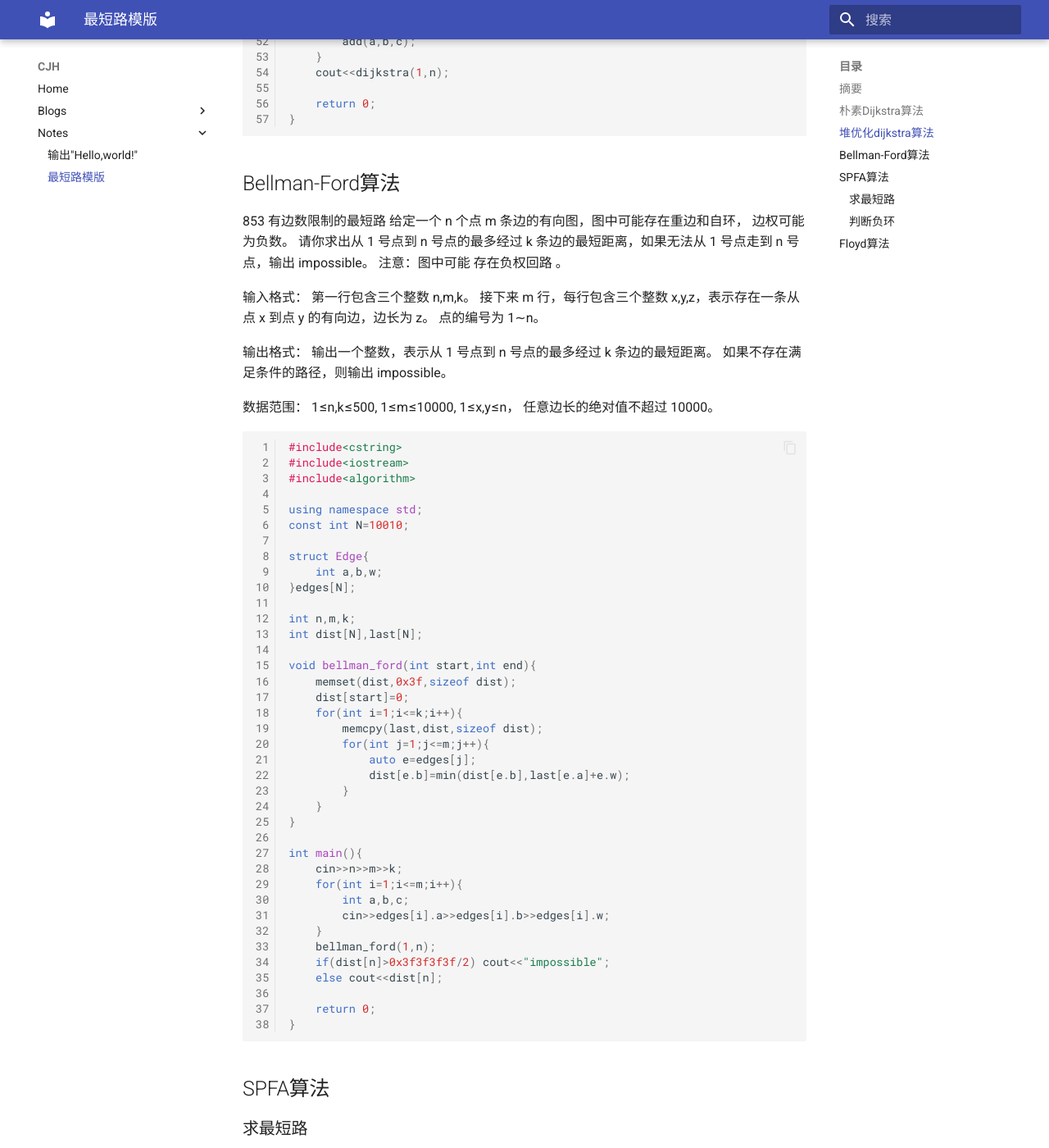
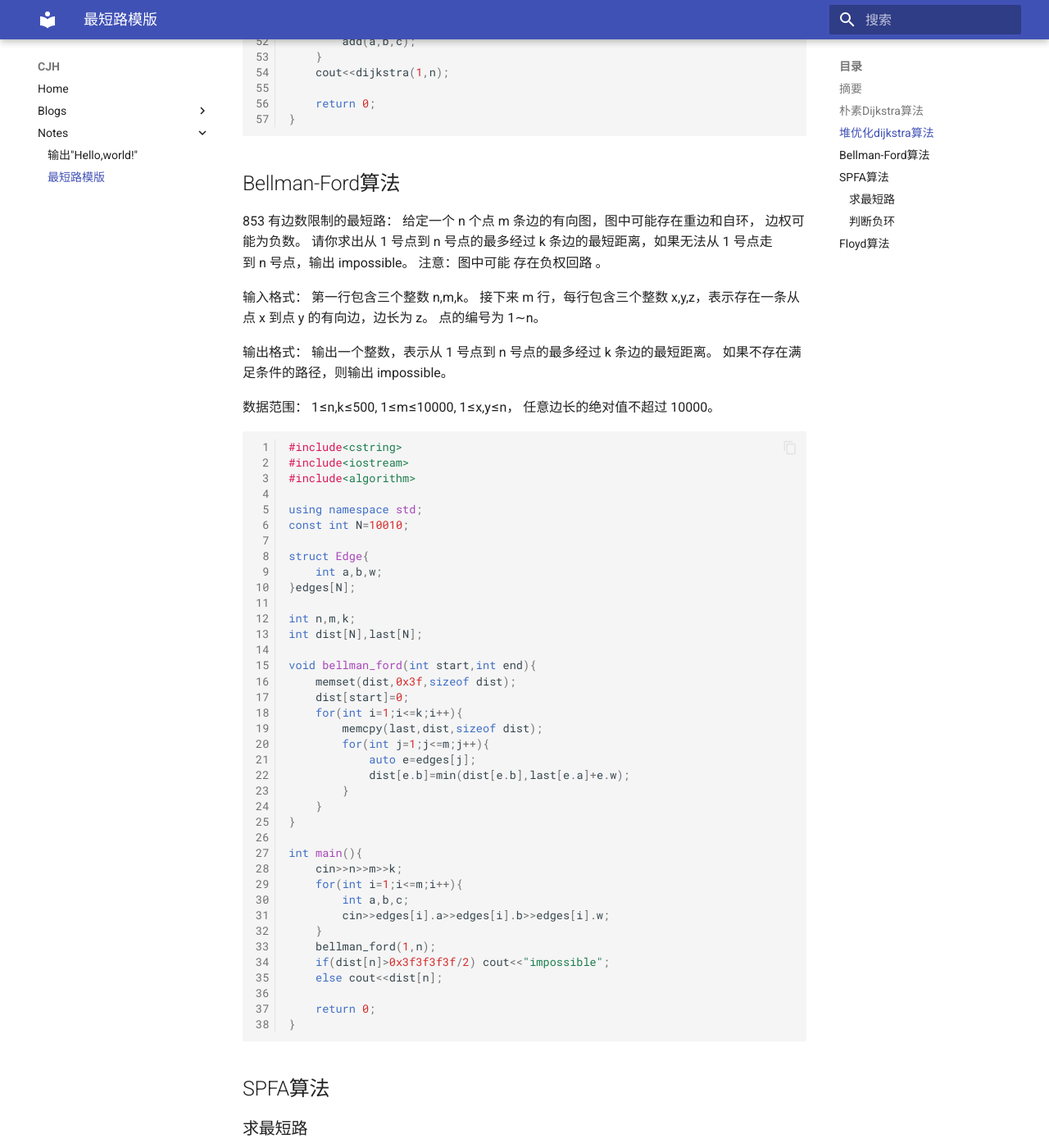
Before and after one commit to chenjh726/chenjh726.github.io, an MkDocs documentation site: the page built from docs/notes/Shortest_path.md, in a window 1280 px wide and 1400 px high, scrolled down 3244 px. Shown: the whole window at 82% size. Built offline with MkDocs 1.6.1 and Material for MkDocs 9.7.7, drawn with Linux system fonts in a browser that asks for light colours; comment, search, counter and statistics services are not loaded; some of the changed text lies outside the part shown.

```diff
--- a/docs/notes/Shortest_path.md
+++ b/docs/notes/Shortest_path.md
@@ -8,7 +8,7 @@
 
 ## 朴素Dijkstra算法 {#1}
 
-849 Dijkstra求最短路 I
+849 Dijkstra求最短路 I：
 给定一个 n 个点 m 条边的有向图，图中可能存在重边和自环，所有边权均为正值。
 请你求出 1 号点到 n 号点的最短距离，如果无法从 1 号点走到 n 号点，则输出 −1。
 
@@ -82,7 +82,7 @@ int main(){
 
 ## 堆优化dijkstra算法 {#2}
 
-850 Dijkstra求最短路 II
+850 Dijkstra求最短路 II：
 给定一个 n 个点 m 条边的有向图，图中可能存在重边和自环，所有边权均为非负值。
 请你求出 1 号点到 n 号点的最短距离，如果无法从 1 号点走到 n 号点，则输出 −1。
 
@@ -161,7 +161,7 @@ int main()
 
 ## Bellman-Ford算法 {#3}
 
-853 有边数限制的最短路
+853 有边数限制的最短路：
 给定一个 n 个点 m 条边的有向图，图中可能存在重边和自环， 边权可能为负数。
 请你求出从 1 号点到 n 号点的最多经过 k 条边的最短距离，如果无法从 1 号点走到 n 号点，输出 impossible。
 注意：图中可能 存在负权回路 。
@@ -226,7 +226,7 @@ int main(){
 
 ### 求最短路 {#4.1}
 
-851 spfa求最短路
+851 spfa求最短路：
 给定一个 n 个点 m 条边的有向图，图中可能存在重边和自环， 边权可能为负数。
 请你求出 1 号点到 n 号点的最短距离，如果无法从 1 号点走到 n 号点，则输出 impossible。
 数据保证不存在负权回路。
@@ -304,7 +304,7 @@ int main(){
 
 ### 判断负环 {#4.2}
 
-852 spfa判断负环
+852 spfa判断负环：
 给定一个 n 个点 m 条边的有向图，图中可能存在重边和自环， 边权可能为负数。
 请你判断图中是否存在负权回路。
 
@@ -384,7 +384,7 @@ int main(){
 
 ## Floyd算法 {#5}
 
-854 Floyd求最短路
+854 Floyd求最短路：
 给定一个 n 个点 m 条边的有向图，图中可能存在重边和自环，边权可能为负数。
 再给定 k 个询问，每个询问包含两个整数 x 和 y，表示查询从点 x 到点 y 的最短距离，如果路径不存在，则输出 impossible。
 数据保证图中不存在负权回路。
```
